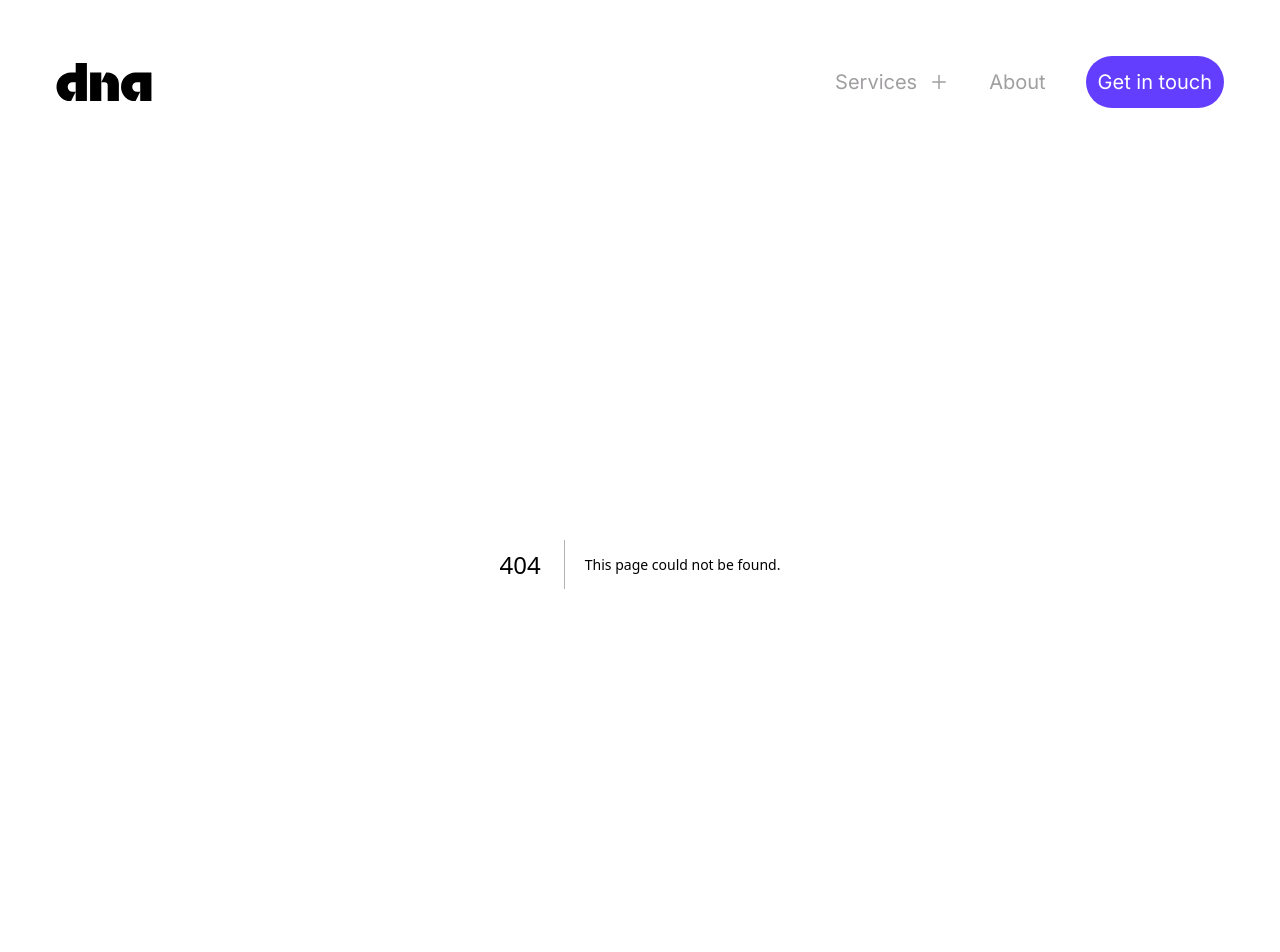
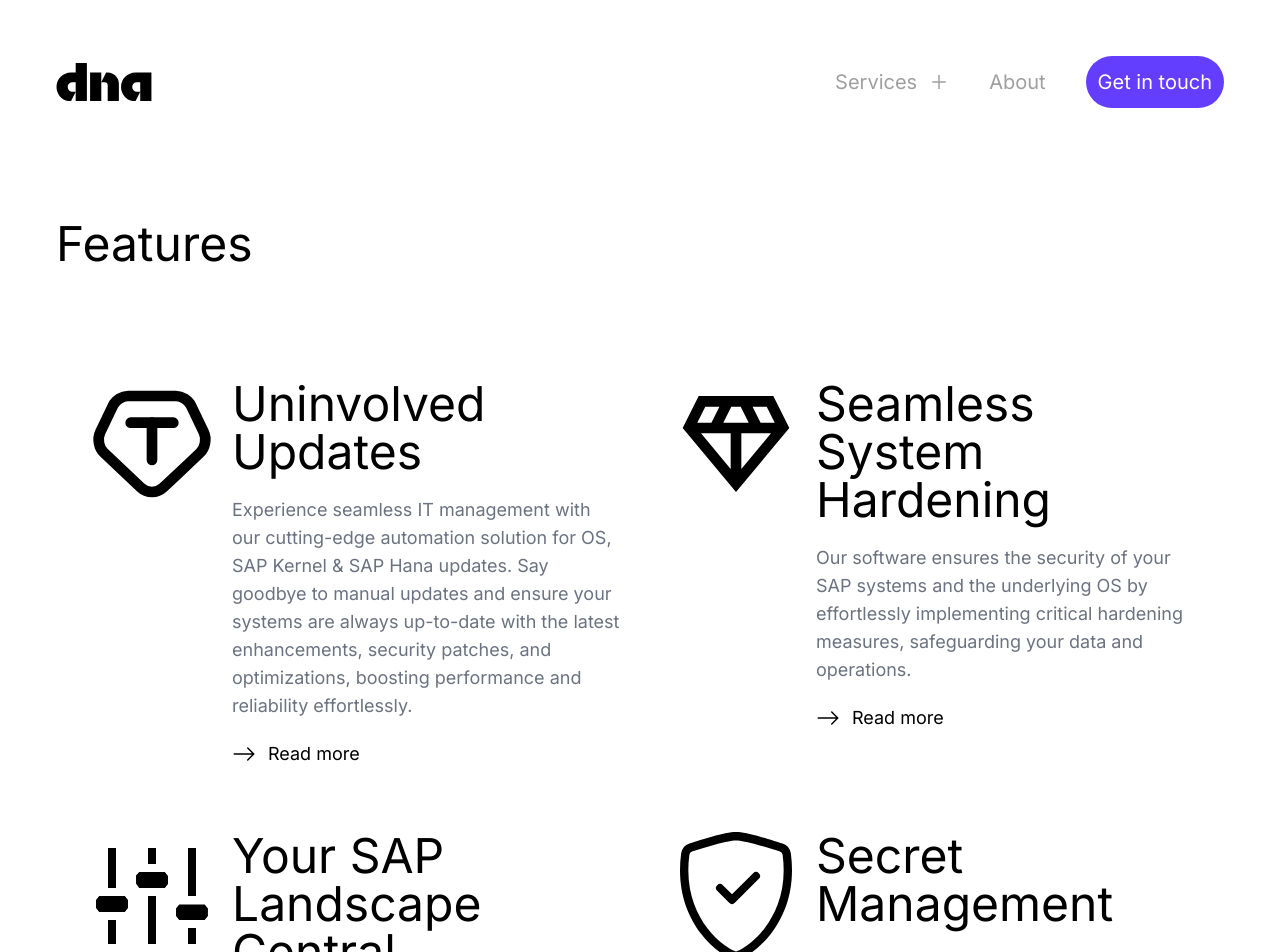
Before and after one commit to ShahzadAliSoomro/Marketing-Site, a Next.js app: page /service in a window 1280 px wide. Before the commit this address had no page. Shown: the top 952 px of the page. Built offline with nearby package versions, Linux system fonts and the light colour scheme.

Commit message:
'changing'

```diff
--- a/app/components/HeroSec/index.tsx
+++ b/app/components/HeroSec/index.tsx
@@ -27,7 +27,7 @@ export default function HeroSec() {
             <div>
               <p>Our Beliefs</p>
             </div>
-            <div className="w-full lg:w-[1011.66px] lg:text-5xl text-2xl font-light">
+            <div className="w-full lg:w-[1011.66px] lg:text-5xl text-2xl font-light ">
               We believe in doing what it takes to help our clients achieve
               their goals. Doing right by them and building long-lasting
               partnerships. We believe in working hard and having a great time
--- a/app/components/Navbar/index.tsx
+++ b/app/components/Navbar/index.tsx
@@ -50,7 +50,7 @@ export default function Navbar() {
         <div className="flex justify-center items-center gap-10 text-[#A09EA0] text-xl">
           <div className="flex justify-center items-center gap-3">
             <div>
-              <Link href="/services">Services</Link>
+              <Link href="/service">Services</Link>
             </div>
             <div>
               <AiOutlinePlus />
--- a/app/page.tsx
+++ b/app/page.tsx
@@ -1,14 +1,14 @@
 import React from "react";
 import HeroSec from "./components/HeroSec";
 import Marketing from "./components/Marketing";
-import gsap from "gsap";
-import barba from "barba.js";
 
 export default function Home() {
+
   return (
     <div>
-      <HeroSec />
+      <HeroSec/>
       <Marketing />
+
     </div>
   );
 }
--- /dev/null
+++ b/app/service/page.tsx
@@ -0,0 +1,154 @@
+import React from "react";
+import { BiSolidUserBadge } from "react-icons/bi";
+import { BsArrowRight } from "react-icons/bs";
+import { TbBrandTether } from "react-icons/tb";
+import {MdOutlineDiamond} from "react-icons/md";
+import {VscSettings} from "react-icons/vsc";
+import {BsShieldCheck} from "react-icons/bs";
+import {PiRocketLaunchDuotone, PiTarget} from "react-icons/pi";
+import {GoGraph} from "react-icons/go";
+import {FiMap} from "react-icons/fi";
+
+
+
+const ServiceData = [
+  {
+    id: 1,
+    icon: <TbBrandTether className="text-black w-[128px] h-[128px]" />,
+    title: "Uninvolved Updates",
+    description: "Experience seamless IT management with our cutting-edge automation solution for OS, SAP Kernel & SAP Hana updates. Say goodbye to manual updates and ensure your systems are always up-to-date with the latest enhancements, security patches, and optimizations, boosting performance and reliability effortlessly.",
+    arrow: <BsArrowRight className="text-black w-6 h-6" />,
+    text: "Read more",
+  },
+  {
+    id: 2,
+    icon: <MdOutlineDiamond className="text-black w-[128px] h-[128px]" />,
+    title: "Seamless System Hardening",
+    description: "Our software ensures the security of your SAP systems and the underlying OS by effortlessly implementing critical hardening measures, safeguarding your data and operations.",
+    arrow: <BsArrowRight className="text-black w-6 h-6" />,
+    text: "Read more",
+  },
+  {
+    id: 3,
+    icon: <VscSettings className="text-black w-[128px] h-[128px]" />,
+    title: "Your SAP Landscape Central",
+    description: "levate your SAP system management with robust SAP Parameter management and centralized deployments using full-featured Ansible playbooks. Harness the power to streamline changes across your SAP landscape, while enjoying enhanced auditing capabilities that provide transparency and control over system configurations.",
+    arrow: <BsArrowRight className="text-black w-6 h-6" />,
+    text: "Read more",
+  },
+  {
+    id: 4,
+    icon: <BsShieldCheck className="text-black w-[128px] h-[128px]" />,
+    title: "Secret Management",
+    description: "Unlock the potential of seamless secret management with our robust, Vault-based solution. Includes automated SSL certificate issuance and renewal, along with secure storage of all your essential credentials within your SAP landscape. Safeguard your sensitive information and enjoy effortless, worry-free management, ensuring your systems are always protected and compliant.",
+    arrow: <BsArrowRight className="text-black w-6 h-6" />,
+    text: "Read more",
+  },
+  {
+    id: 5,
+    icon: <PiTarget className="text-black w-[128px] h-[128px]" />,
+    title: "Smooth Orchestration",
+    description: "Enjoy streamlined SAP automation through seamless integration with Ansible, simplifying complex workflows and enhancing efficiency in your IT operations.",
+    arrow: <BsArrowRight className="text-black w-6 h-6" />,
+    text: "Read more",
+  },
+  {
+    id: 6,
+    icon: <FiMap className="text-black w-[128px] h-[128px]" />,
+    title: "Realtime Landscape Overview",
+    description: "Gain immediate insights into your SAP landscape's health and performance with real-time monitoring, empowering you to make informed decisions and prevent potential issues.",
+    arrow: <BsArrowRight className="text-black w-6 h-6" />,
+    text: "Read more",
+  },
+  {
+    id: 7,
+    icon: <TbBrandTether className="text-black w-[128px] h-[128px]" />,
+    title: "Solid Backup Management",
+    description: "Safeguard your SAP data and configurations with robust backup management, ensuring quick recovery in case of unexpected data loss or system failures.",
+    arrow: <BsArrowRight className="text-black w-6 h-6" />,
+    text: "Read more",
+  },
+  {
+    id: 8,
+    icon: <PiRocketLaunchDuotone className="text-black w-[128px] h-[128px]" />,
+    title: "Automagic Discovery",
+    description: "Gettings started is super simple with our Landscape Discovery Tool. Just point it to an IP range and we'll figure out your system. Have an up-to-date overview of your systems in less than 5 minutes!",
+    arrow: <BsArrowRight className="text-black w-6 h-6" />,
+    text: "Read more",
+  },
+  {
+    id: 9,
+    icon: <GoGraph className="text-black w-[128px] h-[128px]" />,
+    title: "Rigorous Reporting",
+    description: "Access comprehensive and customizable reports to analyze SAP system performance, compliance, and utilization, enabling data-driven decision-making and accountability.",
+    arrow: <BsArrowRight className="text-black w-6 h-6" />,
+    text: "Read more",
+  },
+  {
+    id: 10,
+    icon: <BiSolidUserBadge className="text-black w-[128px] h-[128px]" />,
+    title: "Flexible Access Management",
+    description: "Take control of user access to your SAP systems effortlessly, ensuring the right people have the right permissions, enhancing security, and compliance.",
+    arrow: <BsArrowRight className="text-black w-6 h-6" />,
+    text: "Read more",
+  },
+];
+// rocket /// <PiRocketLaunchDuotone/>
+// graph /// <GoGraph/>
+// target guoal <PiTarget/>
+// map <FiMap/>
+// check4 <BsShieldCheck />
+// diamon <MdOutlineDiamond/>
+// setting <VscSettings />
+
+export default function Services(){
+    return (
+        <div className="w-full container mx-auto">
+      <div className="flex flex-col lg:p-14 p-7">
+        <div className="lg:text-5xl text-3xl">Features</div>
+        <div className="grid lg:grid-cols-2 grid-cols-1 pt-20 gap-8 lg:gap-0">
+          {ServiceData.map((data) => (
+            <div key={data.id} className="flex gap-4 lg:p-8 p-0 flex-wrap lg:flex-nowrap">
+            <div>
+              {data.icon}
+            </div>
+            <div className="flex flex-col gap-5">
+              <div className="lg:text-5xl text-2xl">{data.title}</div>
+              <p className="w-full lg:w-[388.33px] text-lg text-gray-500">
+                {data.description}
+              </p>
+              <div className="flex items-center gap-3">
+                <div className="">
+                  {data.arrow}
+                </div>
+                <div className="text-lg font-normal">{data.text}</div>
+              </div>
+            </div>
+          </div>
+          ))}
+
+          {/* <div className="flex gap-4">
+            <div>Icon add</div>
+            <div className="flex flex-col gap-5">
+              <div className="lg:text-5xl text-2xl">Uninvolved Updates</div>
+              <p className="w-full lg:w-[388.33px] text-lg text-gray-500">
+                Experience seamless IT management with our cutting-edge
+                automation solution for OS, SAP Kernel & SAP Hana updates. Say
+                goodbye to manual updates and ensure your systems are always
+                up-to-date with the latest enhancements, security patches, and
+                optimizations, boosting performance and reliability
+                effortlessly.
+              </p>
+              <div className="flex items-center gap-3">
+                <div className="">
+                  <BsArrowRight className="text-black w-6 h-6" />
+                </div>
+                <div className="text-lg font-normal">Read more</div>
+              </div>
+            </div>
+          </div> */}
+        </div>
+      </div>
+    </div>
+    )
+}
--- a/app/services/page.tsx
+++ /dev/null
@@ -1,9 +0,0 @@
-import React from 'react'
-
-export default function Services() {
-  return (
-    <div className='w-full container mx-auto'>
-        <div>hello</div>
-    </div>
-  )
-}
```
Also changed, not shown: app/layout.tsx (+63 -0 lines).
